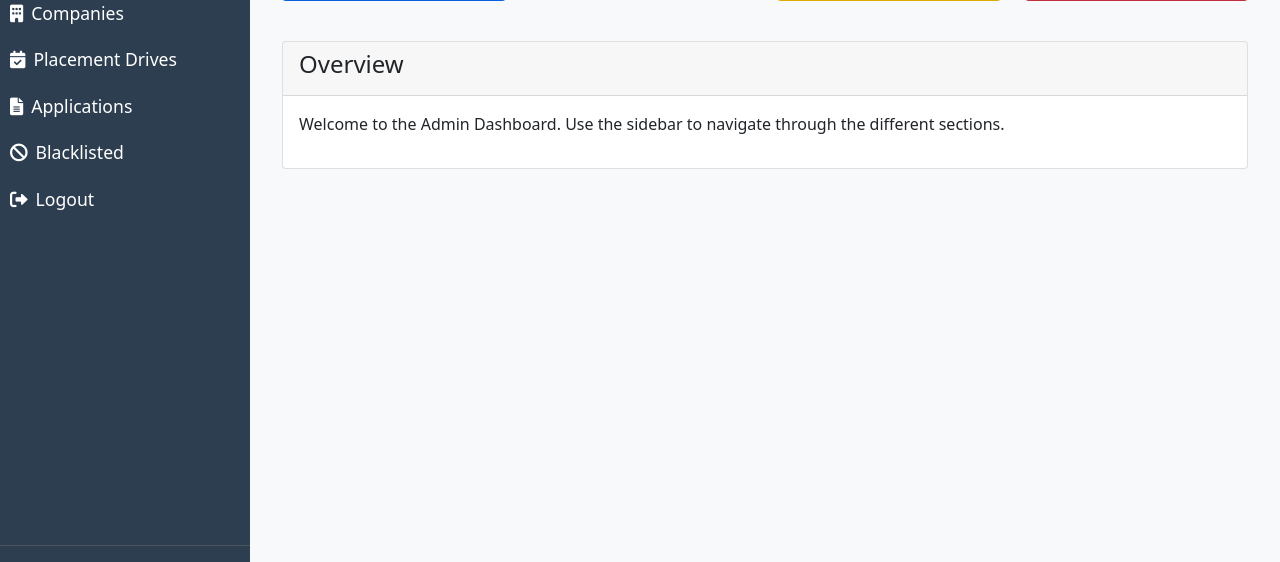
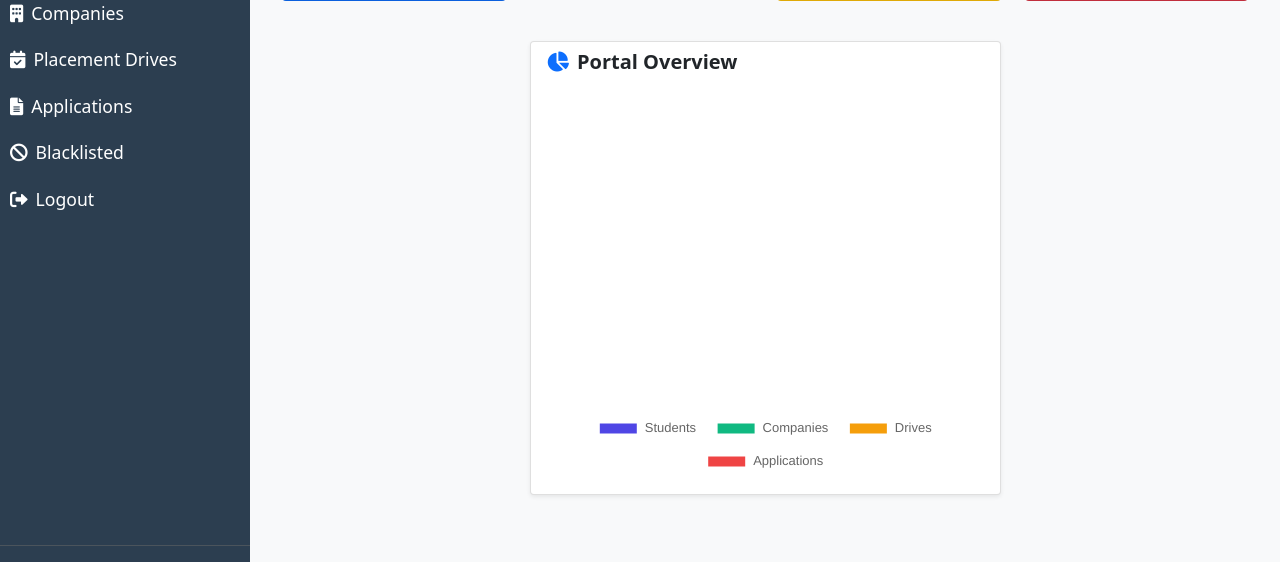
Before and after one commit to 24f2005923/Placement-Portal-Application, a Flask app: template templates/admin/dashboard.html in a window 1280 px wide. Shown: the part 238-800 px from the top of the page. Run offline with Flask 3, Linux system fonts and the light colour scheme; the template is opened without the code that fills it: most values are stand-ins (such as "Sample title", 1, 10 or a date in 2020); parts of the project's set-up code (start-up, migrations or seed data) failed here and were passed over; some libraries are stand-ins or nearby versions.

Commit message:
Milestone-PPA Charts

```diff
--- a/templates/admin/dashboard.html
+++ b/templates/admin/dashboard.html
@@ -44,16 +44,58 @@
     </div>
 
     <div class="row mt-4">
-        <div class="col-md-12">
-            <div class="card">
-                <div class="card-header">
-                    <h4>Overview</h4>
+        <div class="col-md-6 mx-auto">
+            <div class="card shadow-sm">
+                <div class="card-header bg-transparent border-0">
+                    <h5 class="fw-bold mb-0"><i class="fas fa-chart-pie me-2 text-primary"></i>Portal Overview</h5>
                 </div>
-                <div class="card-body">
-                    <p>Welcome to the Admin Dashboard. Use the sidebar to navigate through the different sections.</p>
+                <div class="card-body d-flex justify-content-center">
+                    <canvas id="overviewChart" style="max-width: 380px; max-height: 380px;"></canvas>
                 </div>
             </div>
         </div>
     </div>
 </div>
+
+<script src="https://cdn.jsdelivr.net/npm/chart.js"></script>
+<script>
+    const ctx = document.getElementById('overviewChart').getContext('2d');
+    new Chart(ctx, {
+        type: 'doughnut',
+        data: {
+            labels: ['Students', 'Companies', 'Drives', 'Applications'],
+            datasets: [{
+                data: [
+                    {{ counts.students }},
+            {{ counts.companies }},
+                    {{ counts.drives }},
+        {{ counts.applications }}
+                ],
+        backgroundColor: ['#4f46e5', '#10b981', '#f59e0b', '#ef4444'],
+        borderColor: ['#fff', '#fff', '#fff', '#fff'],
+        borderWidth: 3,
+        hoverOffset: 10
+            }]
+        },
+        options: {
+        responsive: true,
+        plugins: {
+            legend: {
+                position: 'bottom',
+                labels: { padding: 20, font: { size: 13 } }
+            },
+            tooltip: {
+                callbacks: {
+                    label: function (context) {
+                        const total = context.dataset.data.reduce((a, b) => a + b, 0);
+                        const pct = total > 0 ? ((context.parsed / total) * 100).toFixed(1) : 0;
+                        return ' ' + context.label + ': ' + context.parsed + ' (' + pct + '%)';
+                    }
+                }
+            }
+        },
+        cutout: '55%'
+    }
+    });
+</script>
 {% endblock %}
```
